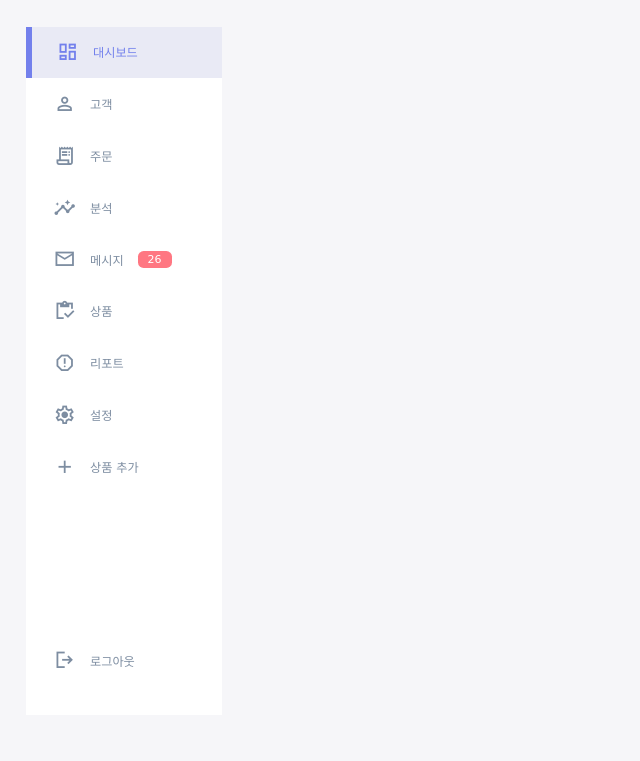
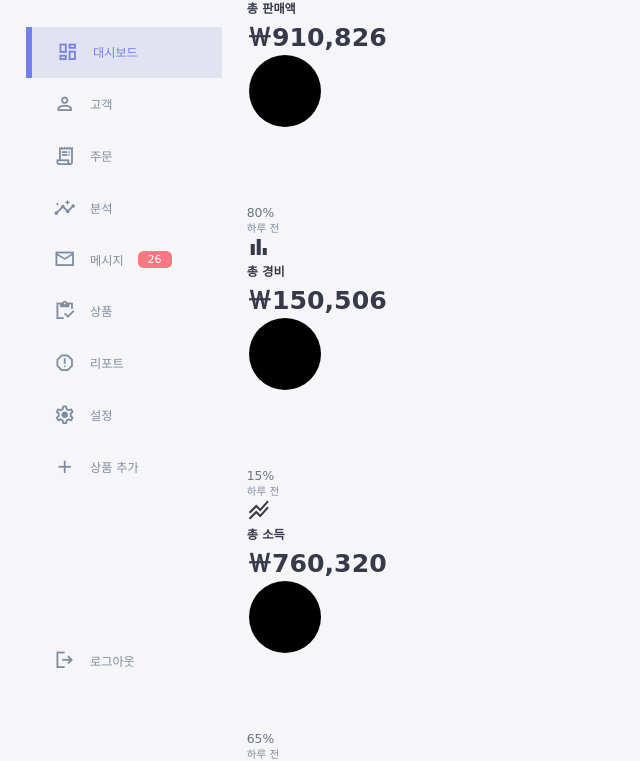
Before and after one commit to Jangchaeyun/responsive-admin-dashboard, a plain HTML site: page index.html in a window 1280 px wide. Shown: the part 81-842 px from the top of the page, without its empty margins (0-640 px from the left). Before the commit the page ends 800 px from the top, so only its background shows below. Drawn offline with nearby package versions, Linux system fonts and the light colour scheme; a web font is replaced by a local one.

Commit message:
ADD: Main Section (Calander & Insights) Markup

```diff
--- a/index.html
+++ b/index.html
@@ -67,6 +67,73 @@
                 </a>
             </div>
         </aside>
+        <!-- END OF ASIDE -->
+        <main>
+            <h1>대시보드</h1>
+            <div class="date">
+                <input type="date">
+            </div>
+
+            <div class="insignts">
+                <div class="sales">
+                    <span class="material-symbols-sharp">analytics</span>
+                    <div class="middle">
+                        <div class="lef">
+                            <h3>총 판매액</h3>
+                            <h1>￦910,826</h1>
+                        </div>
+                        <div class="progress">
+                            <svg>
+                                <circle cx='38' cy='38' r='36'></circle>
+                            </svg>
+                            <div class="number">
+                                <p>80%</p>
+                            </div>
+                        </div>
+                    </div>
+                    <small class="text-muted">하루 전</small>
+                </div>
+                <!-- END OF SALES -->
+                <div class="expenses">
+                    <span class="material-symbols-sharp">bar_chart</span>
+                    <div class="middle">
+                        <div class="lef">
+                            <h3>총 경비</h3>
+                            <h1>￦150,506</h1>
+                        </div>
+                        <div class="progress">
+                            <svg>
+                                <circle cx='38' cy='38' r='36'></circle>
+                            </svg>
+                            <div class="number">
+                                <p>15%</p>
+                            </div>
+                        </div>
+                    </div>
+                    <small class="text-muted">하루 전</small>
+                </div>
+                <!-- END OF EXPENSES -->
+                <div class="income">
+                    <span class="material-symbols-sharp">stacked_line_chart</span>
+                    <div class="middle">
+                        <div class="lef">
+                            <h3>총 소득</h3>
+                            <h1>￦760,320</h1>
+                        </div>
+                        <div class="progress">
+                            <svg>
+                                <circle cx='38' cy='38' r='36'></circle>
+                            </svg>
+                            <div class="number">
+                                <p>65%</p>
+                            </div>
+                        </div>
+                    </div>
+                    <small class="text-muted">하루 전</small>
+                </div>
+                <!-- END OF INCOME -->
+            </div>
+        </main>
     </div>
 </body>
 </html>
--- a/styles.css
+++ b/styles.css
@@ -48,6 +48,7 @@ body {
     background: var(--color-background);
     user-select: none;
     overflow-x: hidden;
+    color: var(--color-dark);
 }
 
 .container {
@@ -155,7 +156,6 @@ aside .close {
 
 /* ========================= SIDEBAR ========================= */
 aside .sidebar {
-    background: white;
     display: flex;
     flex-direction: column;
     height: 86vh;
@@ -222,3 +222,5 @@ aside .sidebar .message-count {
     font-size: 11px;
     border-radius: var(--border-radius-1);
 }
+
+/* ========================= MAIN ========================= */
```
